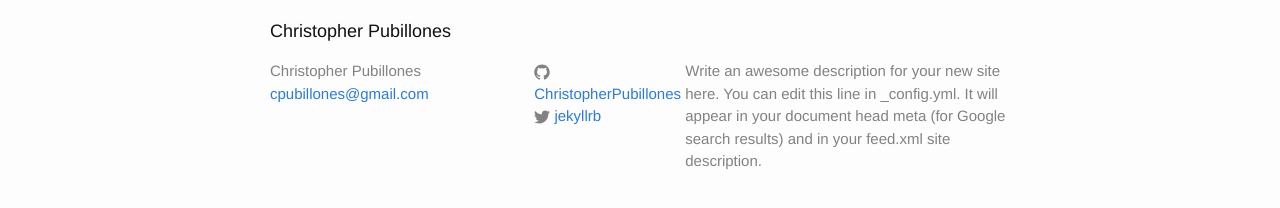
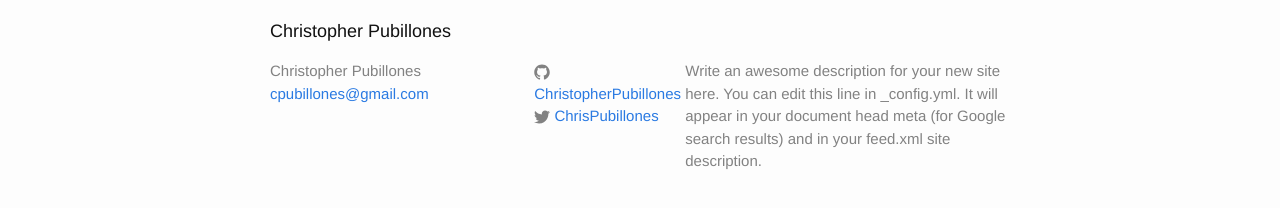
Before and after one commit to ChristopherPubillones/ChristopherPubillones.github.io, a Jekyll site: the page built from index.html, in a window 1280 px wide. Shown: the part 135-343 px from the top of the page. Built offline with Jekyll 4.4.1, drawn with Linux system fonts in a browser that asks for light colours.

Commit message:
Update _config.yml

```diff
--- a/_config.yml
+++ b/_config.yml
@@ -14,7 +14,7 @@ description: > # this means to ignore newlines until "baseurl:"
   Google search results) and in your feed.xml site description.
 baseurl: "" # the subpath of your site, e.g. /blog
 url: "http://yourdomain.com" # the base hostname & protocol for your site
-twitter_username: jekyllrb
+twitter_username: ChrisPubillones
 github_username:  ChristopherPubillones
 
 # Build settings
```
